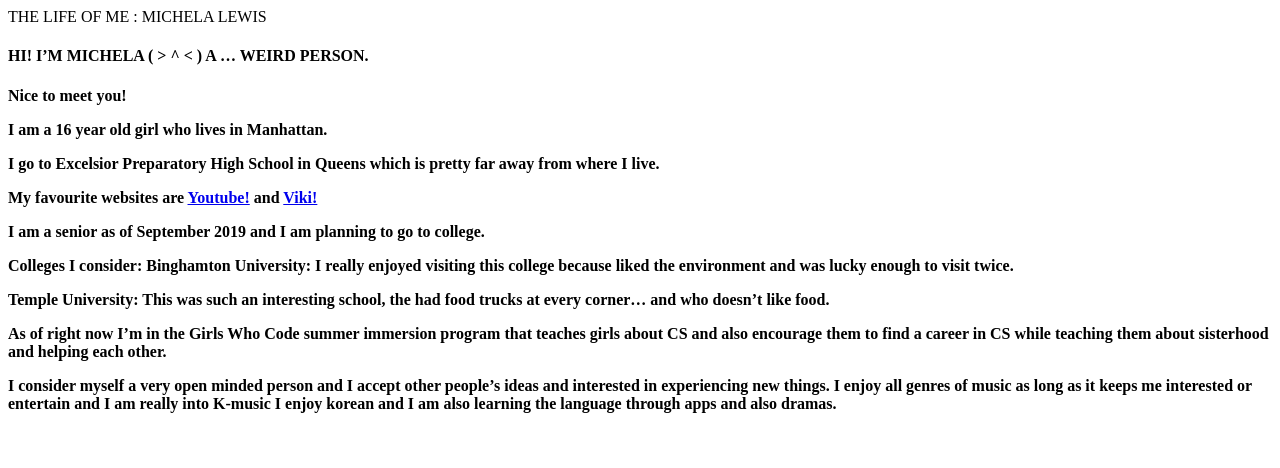
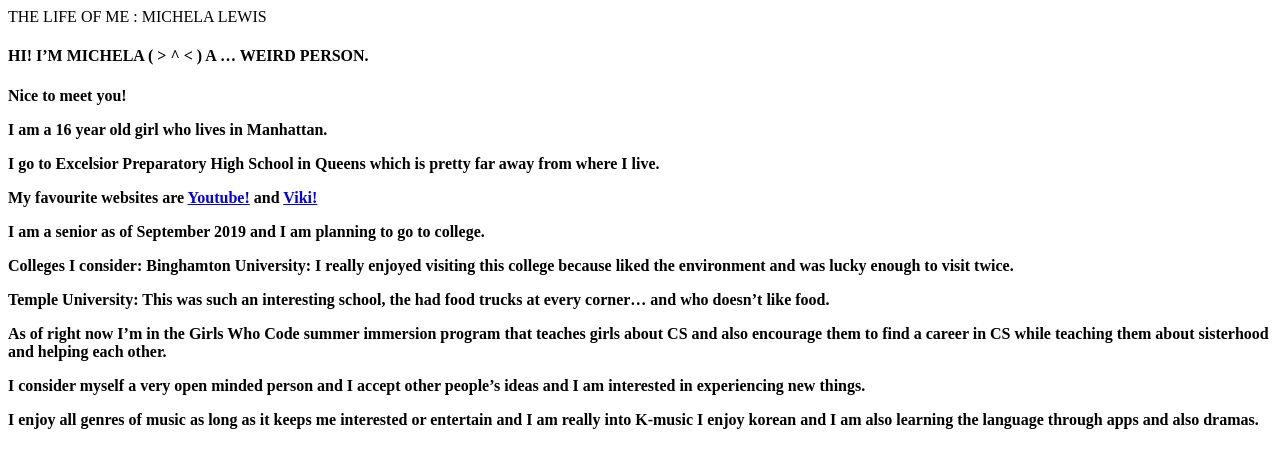
Before and after one commit to mickxmick/ALL_ABOUT_ME, a plain HTML site: page index.html in a window 1280 px wide. Drawn offline with Linux system fonts and the light colour scheme.

Commit message:
Update index.html

```diff
--- a/index.html
+++ b/index.html
@@ -43,8 +43,9 @@ and was lucky enough to visit twice.</p>
  and also encourage them to find a career in CS while teaching them about sisterhood and helping each other.
 </p>
 
-</p>I consider myself a very open minded person and I accept other people’s ideas and interested in experiencing new things.
-I enjoy all genres of music as long as it keeps me interested or entertain and
+<p>I consider myself a very open minded person and I accept other people’s ideas and I am interested in experiencing new things.
+  </p>
+<p>I enjoy all genres of music as long as it keeps me interested or entertain and
 I am really into K-music I enjoy korean and I am also learning the language through apps and also dramas.
 </p>
 </div>
```
